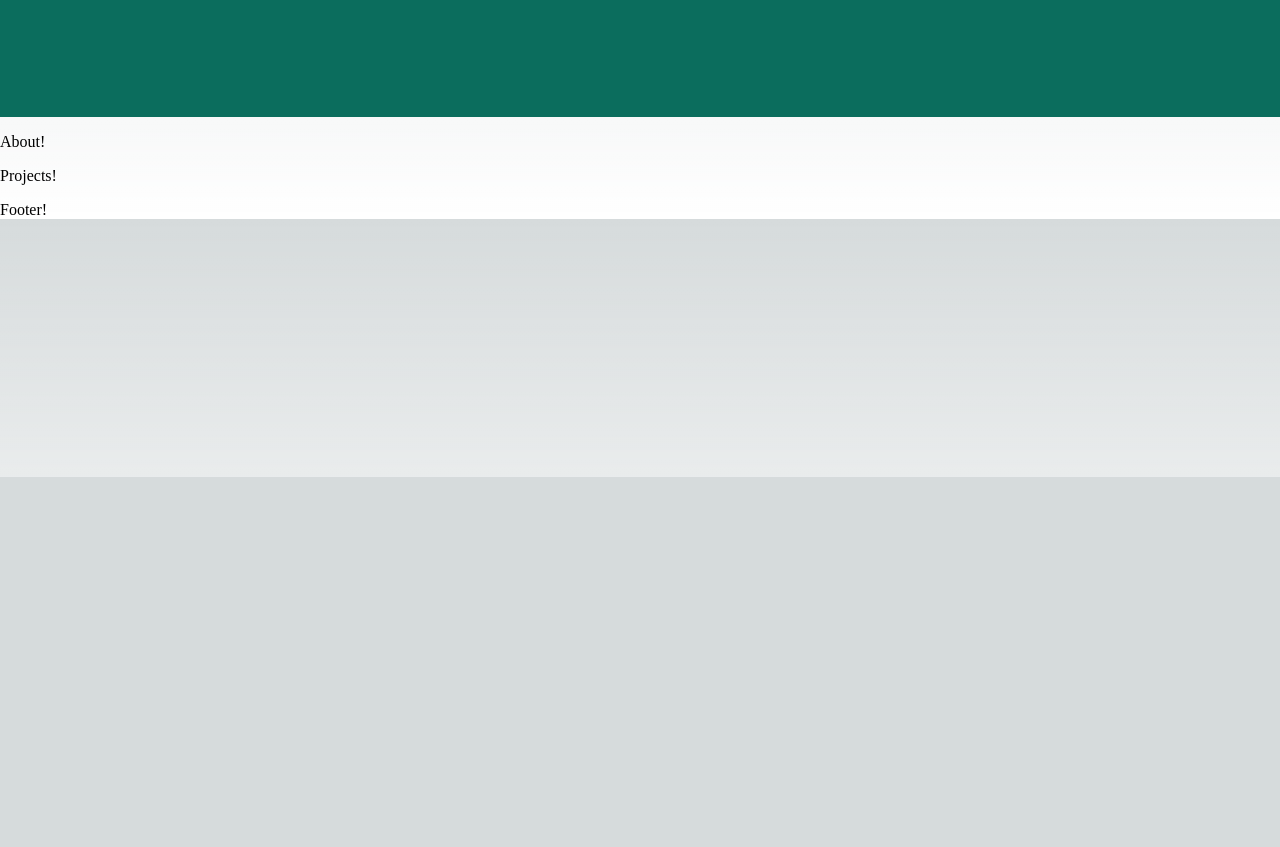
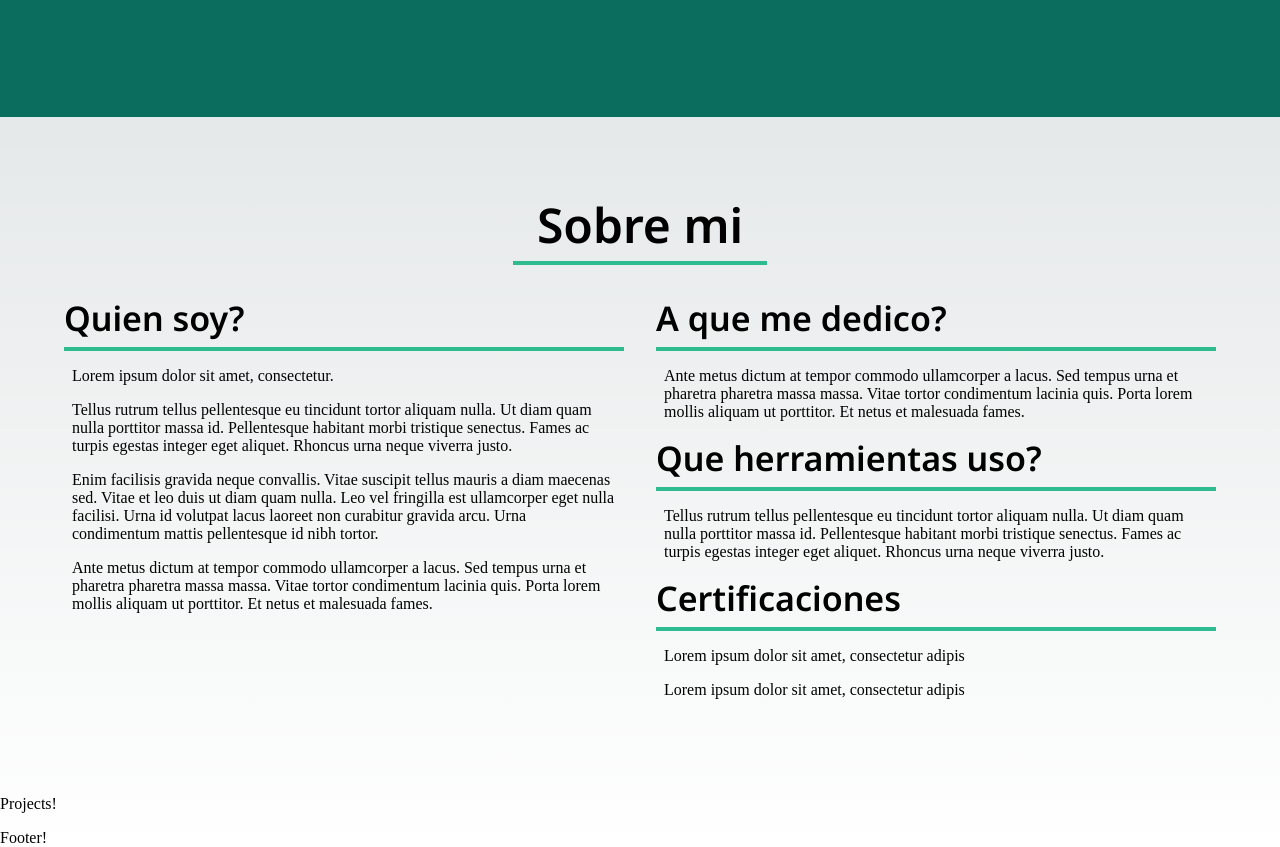
Before and after one commit to maple146/portfolio, a Next.js app: page / in a window 1280 px wide. Shown: the part 323-1170 px from the top of the page. Before the commit the page ends 800 px from the top, so only its background shows below. Built offline with nearby package versions, Linux system fonts and the light colour scheme.

Commit message:
Update About component

```diff
--- a/src/components/About/About.jsx
+++ b/src/components/About/About.jsx
@@ -1,10 +1,85 @@
-import { Grid } from "@mui/material";
+import { Box, Container, Grid, Typography } from "@mui/material";
+import CustomParagraph from "../CustomParagraph/CustomParagraph";
+import CustomTitle from "../CustomTitle/CustomTitle";
+import styles from './About.module.css'
 
 const About = () => {
     return (
-        <Grid>
-            About!
-        </Grid>
+        <Box className={styles.about}>
+            <Container className={styles.aboutContainer}>
+                <Grid
+                    container
+                    justifyContent='center'
+                    spacing={4}
+                >
+                    <Grid item xs={12} display='flex' justifyContent='center'>
+                        <CustomTitle
+                            text='Sobre mi'
+                            variant='h3'
+                            component='h3'
+                        />
+                    </Grid>
+                    <Grid item xs={6}>
+                        <CustomTitle
+                            fullWidth
+                            text='Quien soy?'
+                            variant='h4'
+                            component='h4'
+                        />
+                        <CustomParagraph
+                            text='Lorem ipsum dolor sit amet, consectetur.'
+                        />
+                        <CustomParagraph
+                            text='Tellus rutrum tellus pellentesque eu tincidunt tortor aliquam nulla. Ut diam quam nulla porttitor massa id. Pellentesque habitant morbi tristique senectus. Fames ac turpis egestas integer eget aliquet. Rhoncus urna neque viverra justo.'
+                        />
+                        <CustomParagraph
+                            text='Enim facilisis gravida neque convallis. Vitae suscipit tellus mauris a diam maecenas sed. Vitae et leo duis ut diam quam nulla. Leo vel fringilla est ullamcorper eget nulla facilisi. Urna id volutpat lacus laoreet non curabitur gravida arcu. Urna condimentum mattis pellentesque id nibh tortor.'
+                        />
+                        <CustomParagraph
+                            text='Ante metus dictum at tempor commodo ullamcorper a lacus. Sed tempus urna et pharetra pharetra massa massa. Vitae tortor condimentum lacinia quis. Porta lorem mollis aliquam ut porttitor. Et netus et malesuada fames.'
+                        />
+                    </Grid>
+                    <Grid container item xs={6}>
+                        <Grid item xs={12}>
+                            <CustomTitle
+                                fullWidth
+                                text='A que me dedico?'
+                                variant='h4'
+                                component='h4'
+                            />
+                            <CustomParagraph
+                                text='Ante metus dictum at tempor commodo ullamcorper a lacus. Sed tempus urna et pharetra pharetra massa massa. Vitae tortor condimentum lacinia quis. Porta lorem mollis aliquam ut porttitor. Et netus et malesuada fames.'
+                            />
+                        </Grid>
+                        <Grid item xs={12}>
+                            <CustomTitle
+                                fullWidth
+                                text='Que herramientas uso?'
+                                variant='h4'
+                                component='h4'
+                            />
+                            <CustomParagraph
+                                text='Tellus rutrum tellus pellentesque eu tincidunt tortor aliquam nulla. Ut diam quam nulla porttitor massa id. Pellentesque habitant morbi tristique senectus. Fames ac turpis egestas integer eget aliquet. Rhoncus urna neque viverra justo.'
+                            />
+                        </Grid>
+                        <Grid item xs={12}>
+                            <CustomTitle
+                                fullWidth
+                                text='Certificaciones'
+                                variant='h4'
+                                component='h4'
+                            />
+                            <CustomParagraph
+                                text='Lorem ipsum dolor sit amet, consectetur adipis'
+                            />
+                            <CustomParagraph
+                                text='Lorem ipsum dolor sit amet, consectetur adipis'
+                            />
+                        </Grid>
+                    </Grid>
+                </Grid>
+            </Container>
+        </Box>
     );
 }
 
--- /dev/null
+++ b/src/components/About/About.module.css
@@ -0,0 +1,3 @@
+.about {
+    margin: 64px 0px;
+}
```
